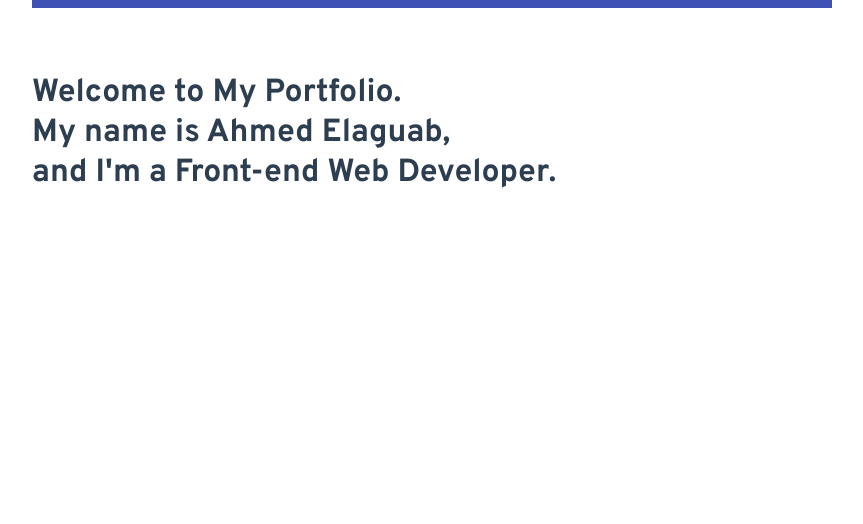
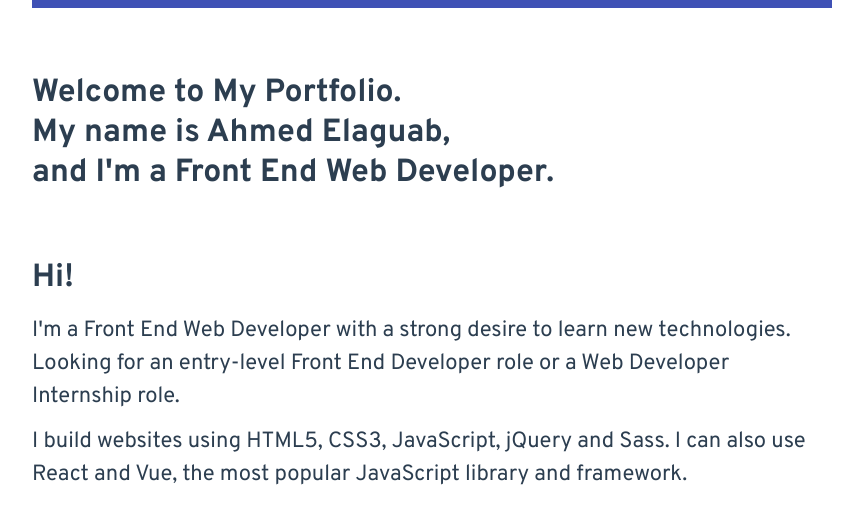
Before and after one commit to AhmedElaguab/my-resume-v1.0, a Vue app: page / in a window 1280 px wide. Shown: the top 524 px of the page, without its empty margins (208-1071 px from the left). Built offline with nearby package versions, Linux system fonts and the light colour scheme.

Commit message:
add the intro component

```diff
--- a/src/App.vue
+++ b/src/App.vue
@@ -2,6 +2,7 @@
   <div id="app">
     <Container>
       <Header></Header>
+      <Intro></Intro>
     </Container>
   </div>
 </template>
@@ -9,12 +10,14 @@
 <script>
 import Container from "./components/Container";
 import Header from "./components/Header";
+import Intro from "./components/Intro";
 
 export default {
   name: "App",
   components: {
     Container,
-    Header
+    Header,
+    Intro
   }
 };
 </script>
@@ -29,10 +32,19 @@ export default {
 body {
   padding: 0;
 }
+
 #app {
   font-family: Overpass, Avenir, Helvetica, Arial, sans-serif;
   -webkit-font-smoothing: antialiased;
   -moz-osx-font-smoothing: grayscale;
   color: #2c3e50;
 }
+
+@media screen and (max-width: 830px) {
+  .header,
+  .intro {
+    padding-right: 15px;
+    padding-left: 15px;
+  }
+}
 </style>
--- a/src/components/Header.vue
+++ b/src/components/Header.vue
@@ -5,8 +5,7 @@
       <br />
       My name is Ahmed Elaguab,
       <br />
-
-      and I'm a Front-end Web Developer.
+      and I'm a Front End Web Developer.
     </h1>
   </div>
 </template>
--- /dev/null
+++ b/src/components/Intro.vue
@@ -0,0 +1,36 @@
+<template>
+  <div class="intro">
+    <h1>Hi!</h1>
+    <p>
+      I'm a Front End Web Developer with a strong desire to learn new
+      technologies. Looking for an entry-level Front End Developer role or a Web
+      Developer Internship role.
+    </p>
+    <p>
+      I build websites using HTML5, CSS3, JavaScript, jQuery and Sass. I can
+      also use React and Vue, the most popular JavaScript library and framework.
+    </p>
+  </div>
+</template>
+
+<script>
+export default {
+  name: "Intro"
+};
+</script>
+
+<style scoped>
+.intro {
+  margin-bottom: 50px;
+}
+
+h1 {
+  margin-bottom: 16px;
+}
+
+p {
+  font-size: 22px;
+  line-height: 1.5;
+  margin-bottom: 12px;
+}
+</style>
```
